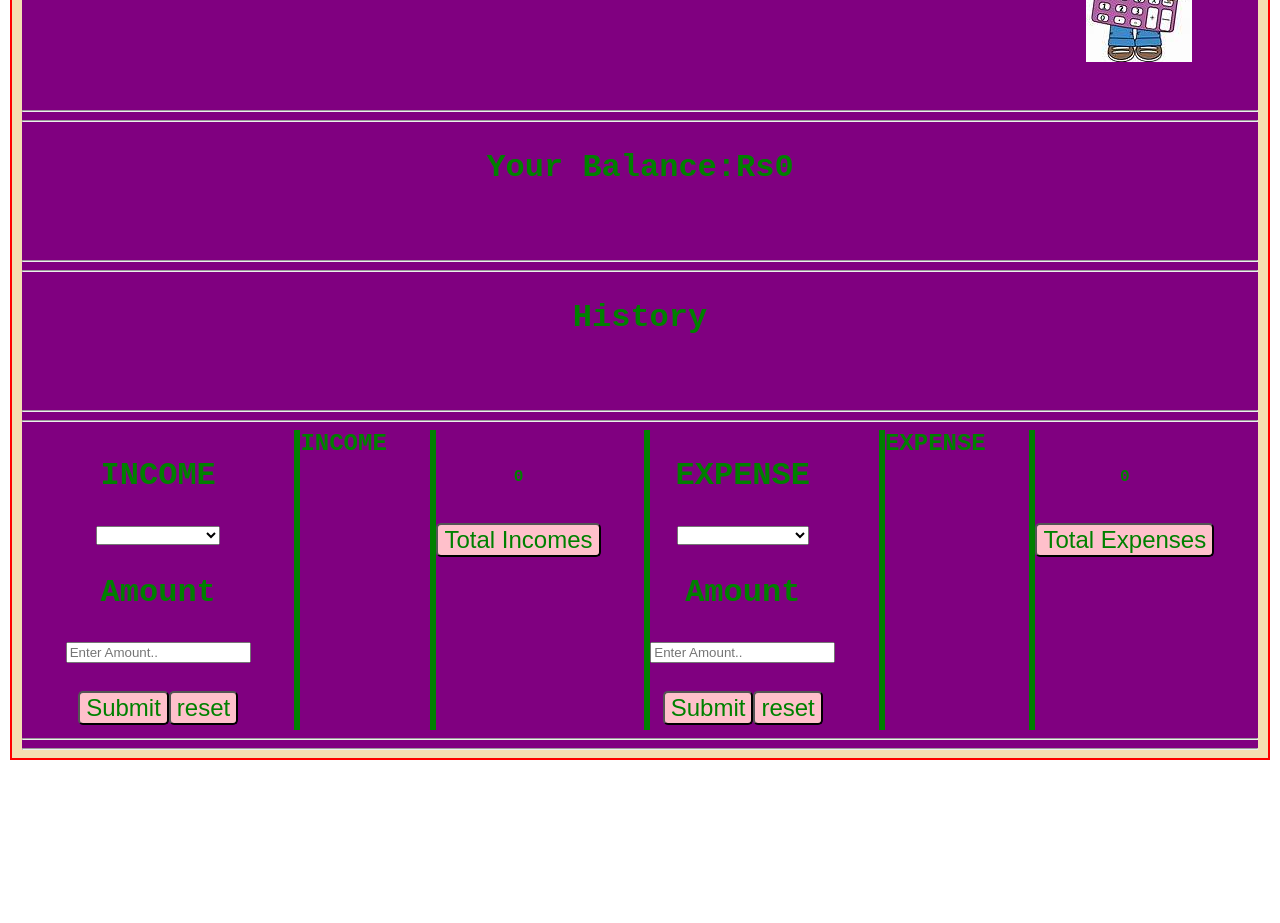
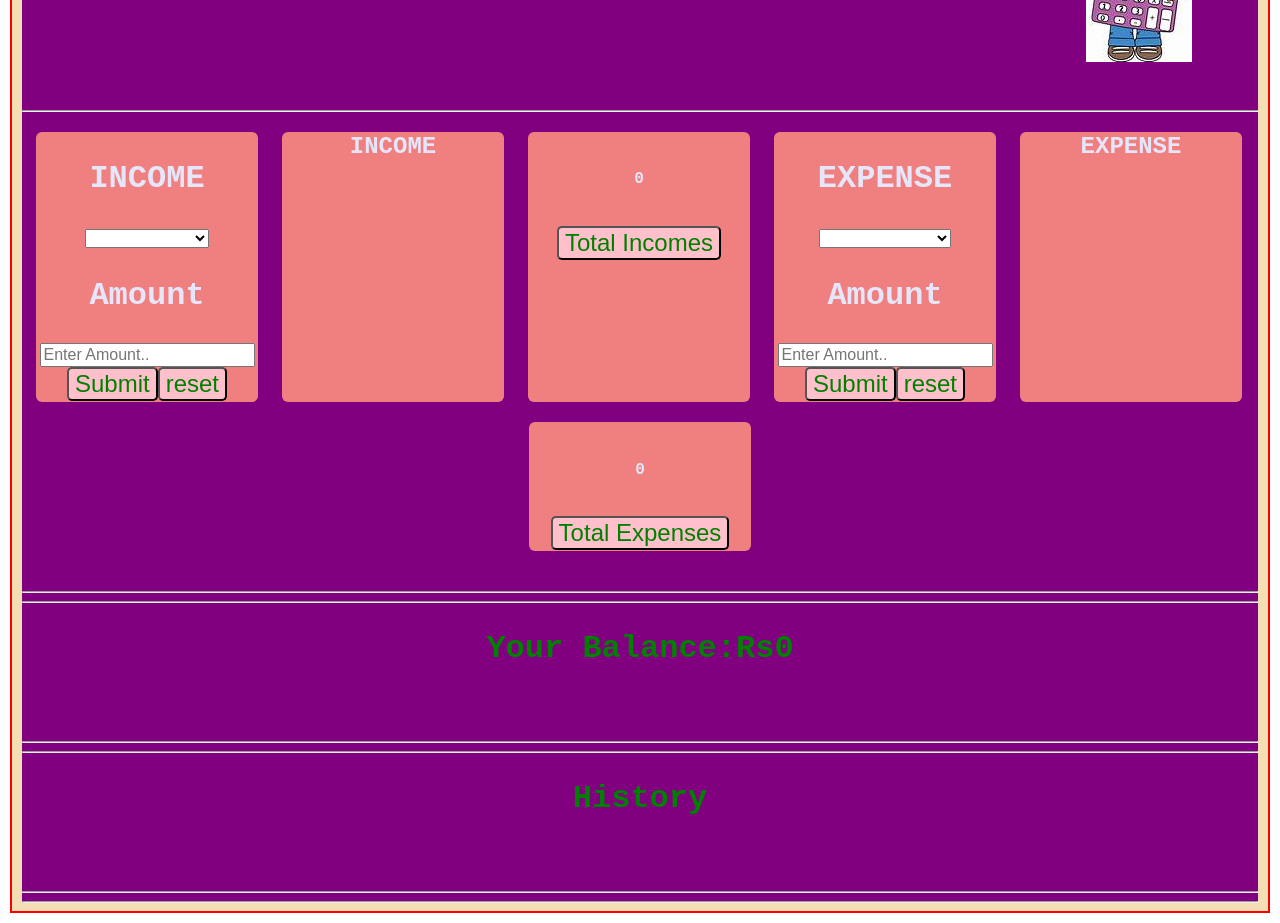
Before and after one commit to NicelinJones/MEC, a React (Create React App) app: page / in a window 1280 px wide. Shown: the part 240-1163 px from the top of the page. Before the commit the page ends 1010 px from the top, so only its background shows below. Built offline with nearby package versions, Linux system fonts and the light colour scheme.

Commit message:
eighth commit

```diff
--- a/src/App.css
+++ b/src/App.css
@@ -34,13 +34,13 @@ background-color:wheat;
   .App{
     margin: 10px;
   }
+
     .mobile-view{
       background-color:blanchedalmond;
 
-
     }
-    .mobile-view h1{
-      font-size: 2rem;
+    .mobile-view .girl h1{
+      font-size: 1.5rem;
     }
     .mobile-view h2{
       font-size: 1rem;
@@ -49,7 +49,7 @@ background-color:wheat;
       font-size: 1rem;
 
     }
-    .mobile-view div button{
+    .mobile-view table tr td button{
       font-size: 1rem;
 
     }
@@ -69,7 +69,7 @@ background-color:wheat;
 
     }
     .mobile-view h1{
-      font-size: 2rem;
+      font-size: 1.5rem;
     }
     .mobile-view h2{
       font-size: 1rem;
@@ -101,7 +101,7 @@ background-color:wheat;
 
       }
       .mobile-view div button{
-        font-size: 1rem;
+          font-size: 1rem;
 
       }
 
@@ -147,11 +147,11 @@ background-color:wheat;
         font-size: 2rem;
       }
       .mobile-view table tr td input{
-        font-size: 1.5rem;
+        font-size: 1rem;
 
       }
       .mobile-view div button{
-        font-size: 1.5rem;
+        font-size: 1rem;
 
       }
 
@@ -171,11 +171,11 @@ background-color:wheat;
       font-size: 2rem;
     }
     .mobile-view table tr td input{
-      font-size: 1.5rem;
+      font-size: 1rem;
 
     }
     .mobile-view div button{
-      font-size: 1.5rem;
+      font-size: 1rem;
 
     }
            }
--- a/src/App.js
+++ b/src/App.js
@@ -126,16 +126,17 @@ const handleSubmit = (e) => {
   <div  className = "mobile-view">
     <Header />
     <br/><br/>
-     <hr/><hr/>
+    <hr></hr>
+    <Transaction/>
+    <br></br>
+    <hr/><hr/>
     <Balance/>
     <br/><br/>
     <hr/><hr/>
     <History/>
     <br/><br/>
     <hr/><hr/>
-    <Transaction/>
-    <hr/><hr/>
-  </div>
+    </div>
  </AppContext.Provider>
  </div>
 );
--- a/src/components/Transaction.css
+++ b/src/components/Transaction.css
@@ -7,34 +7,27 @@
 
 }
 .lib table tr td input{
-    font-size: x-large;
+    font-size: x-small;
 }
-.lib div button{
+.lib table tr td button{
     font-size: x-large;
     color:green;
     border-radius: 5px;
     background-color:pink;
 }
-.vll {
-  border-left: 6px solid green;
-  height: 300px;
+.lib table tr td{
+
+  width: 220px;
+  margin: 10px;
+  color:lavender;
+  border-radius: 6px;
+  background-color:lightcoral;
 }
+
 .df{
   display: flex;
   flex-direction: row;
   justify-content:space-evenly ;
+  flex-wrap: wrap;
 
 }
-.vlr {
-    border-left: 6px solid green;
-    height: 300px;
-  }
-  .hl {
-    border-left: 6px solid green;
-  }
-  @media only screen and (max-width : 450px){
-    .df{
-      display: block;
-    }
-
-  }
--- a/src/components/Transaction.js
+++ b/src/components/Transaction.js
@@ -8,9 +8,9 @@ import './Transaction.css';
     return(
   <div className='lib'>
     <form >
-    <div className='df'>
-      <div >
-      <h2>INCOME</h2>
+    <table >
+      <tr className='df'>
+      <td><h2>INCOME</h2>
         <select name='Income' value={seluct} onChange= {e => setSeluct(e.target.value)}>
           <option></option>
           <option >Salary Income</option>
@@ -19,26 +19,22 @@ import './Transaction.css';
             <option >Other Income</option>
             </select>
       <h2>Amount</h2>
-      <input type="number" placeholder='Enter Amount..' value={amount1} name ='Income' onChange={e => setAmount(e.target.value)}/>
-      <div><br></br>
+      <input type="number" placeholder='Enter Amount..' value={amount1} name ='Income' onChange={e => setAmount(e.target.value)}/><br></br>
       <button type="submit" onClick={handleSubmit} > Submit</button>
       <button type="reset" value="Reset">reset</button>
-      </div>
-
-      </div>
-      <div className='vll'>INCOME
+      </td><br></br>
+      <td className='vll'>INCOME
                 {incomes.map((e,i)=>(
                         <div key={i}>
             {e.seluct} {e.amount}
                        </div>
                     ) )}
-             </div>
-             <div className='vll'>
+             </td><br></br>
+             <td className='vll'>
              <h6>{TotalIncomes}</h6>
              <button type="button" onClick={TotalIncome} >Total Incomes </button>
-              </div>
-
-        <div className="vll" >
+              </td><br></br>
+        <td className="vll" >
       <h2>EXPENSE</h2>
       <select name='Expense' value={seluct} onChange= {e => setSeluct(e.target.value)}>
         <option></option>
@@ -49,40 +45,27 @@ import './Transaction.css';
             </select>
 
         <h2>Amount</h2>
-      <input type="number" placeholder='Enter Amount..' value={amount2} name ='Expense' onChange={e => setAmount(-(e.target.value))}/>
-      <div>
-
-        <br></br>
+      <input type="number" placeholder='Enter Amount..' value={amount2} name ='Expense' onChange={e => setAmount(-(e.target.value))}/><br></br>
       <button type="submit" onClick={handleSubmit} > Submit</button>
       <button type="reset" value="Reset">reset</button>
-     </div>
-
-    </div>
-    <div className='vll'>EXPENSE
-
+        </td><br></br>
+        <td className='vll'>EXPENSE
 {expenses.map((e,i)=>(
         <div key={i}>
 {e.seluct} {e.amount}
-
 </div>
-
     )
 )
-
 }
-
-
-</div>
-<div className='vll'>
+</td><br></br>
+<td className='vll'>
   <h6>{TotalExpenses}</h6>
 <button type="button" onClick={TotalExpense} >Total Expenses</button>
-</div>
-    </div>
-
- </form>
+</td>
+</tr>
+    </table>
+    </form>
  </div>
-
-
     );
 }
 export default Transaction;
```
